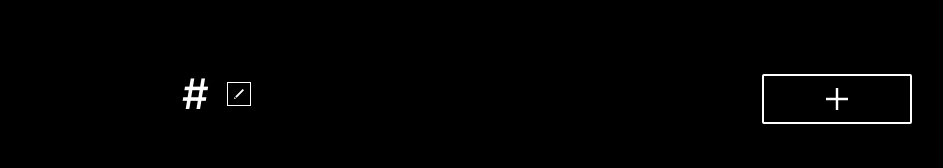
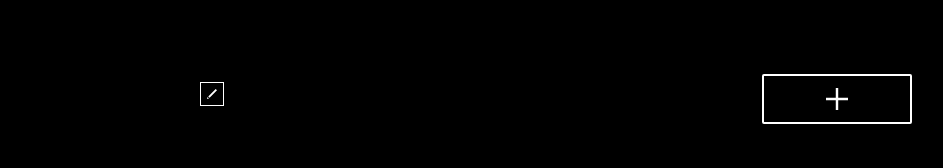
Before and after one commit to aumetros/mesto-react, a React (Create React App) app: page / in a window 1280 px wide. Shown: the part 121-289 px from the top of the page, without its empty margins (168-1111 px from the left). Built offline with nearby package versions, Linux system fonts and the light colour scheme.

Commit message:
Создали сет данных пользователя

```diff
--- a/src/components/Main.js
+++ b/src/components/Main.js
@@ -1,13 +1,23 @@
-function Main({onEditAvatar, onEditProfile, onAddPlace}) {
+import React from "react";
+
+function Main({ onEditAvatar, onEditProfile, onAddPlace }) {
+  const [userName, setUserName] = React.useState("");
+  const [userDescription, setUserDescription] = React.useState("");
+  const [userAvatar, setUserAvatar] = React.useState("");
+
   return (
     <main>
       <section className="profile">
-        <div className="profile__avatar" onClick={onEditAvatar}>
+        <div
+          className="profile__avatar"
+          style={{ backgroundImage: `url(${userAvatar})` }}
+          onClick={onEditAvatar}
+        >
           <div className="profile__avatar-overlay"></div>
         </div>
 
         <div className="profile__info">
-          <h1 className="profile__name">#</h1>
+          <h1 className="profile__name">{userName}</h1>
 
           <button
             className="profile__edit-button"
@@ -15,7 +25,7 @@ function Main({onEditAvatar, onEditProfile, onAddPlace}) {
             onClick={onEditProfile}
           ></button>
 
-          <p className="profile__about"></p>
+          <p className="profile__about">{userDescription}</p>
         </div>
 
         <button
```
Also changed, not shown: public/index.html (line endings or trailing spaces).
